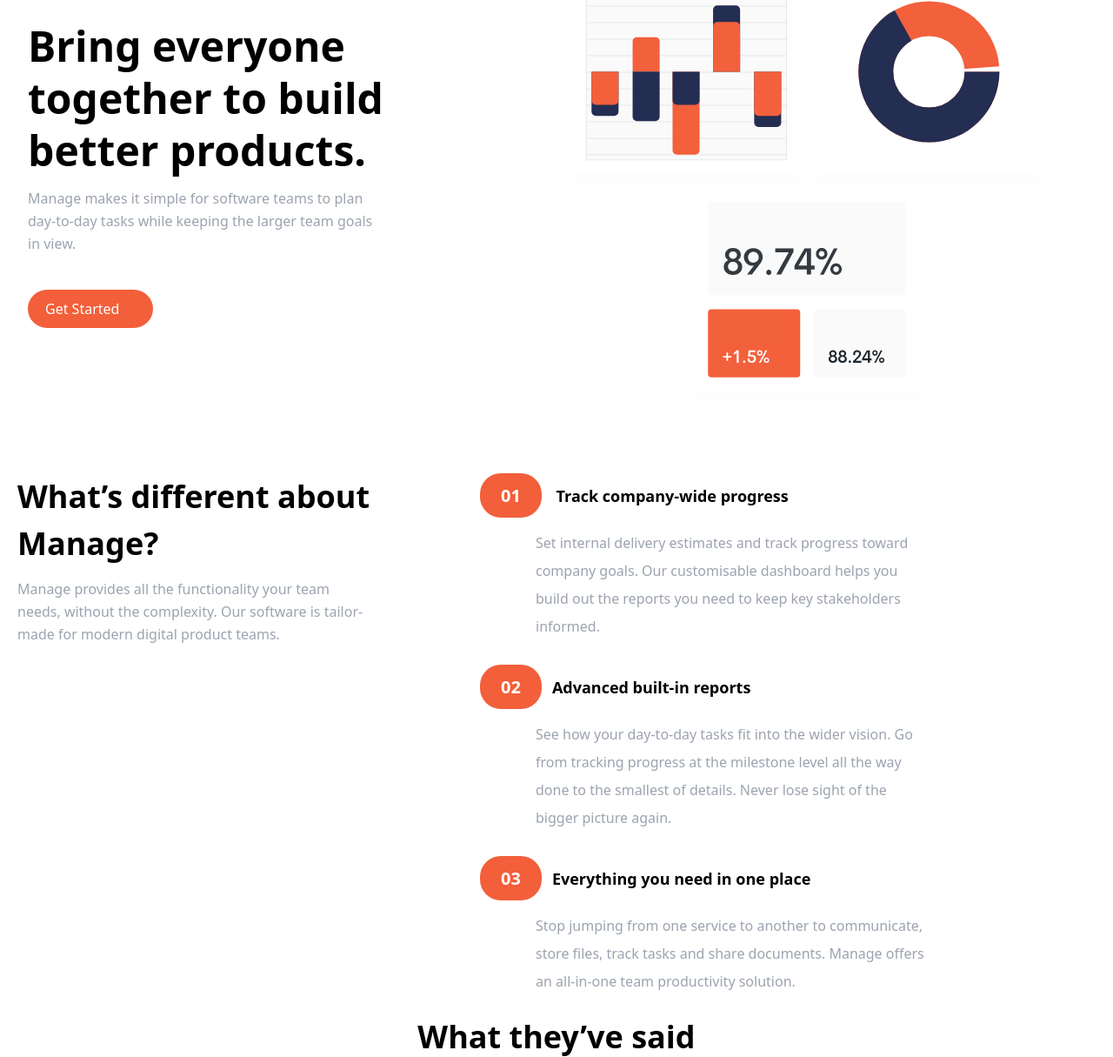
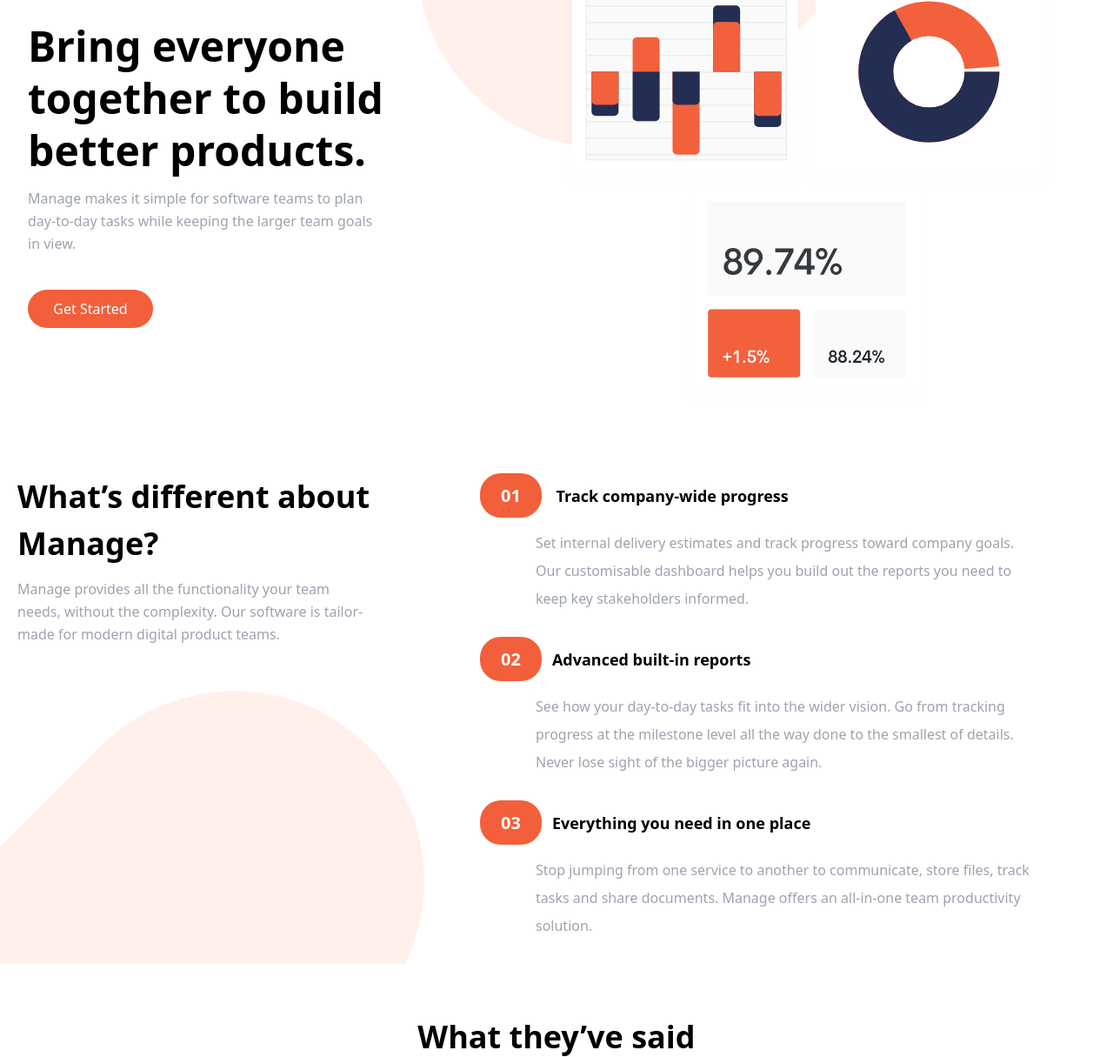
Before and after one commit to pramodreddypandiri/manage-landing-page, a website: page index.html in a window 1280 px wide. Shown: the part 189-1404 px from the top of the page at 87% size. Drawn offline with nearby package versions, Linux system fonts and the light colour scheme.

Commit message:
completd cmmit

```diff
--- a/index.html
+++ b/index.html
@@ -13,7 +13,7 @@
 
 </head>
 <body>
-  <section class="conatiner max-w-screen-xl mx-auto ">
+  <section class="conatiner-main max-w-screen-xl mx-auto ">
     <!-- Naviagtion bar -->
     <nav class="flex items-center justify-between m-5 p-2">
       <div class="logo">
@@ -43,7 +43,7 @@
         <h1 class=" md:mt-5 font-bold text-center text-5xl md:text-left md:leading-tight leading-normal">Bring everyone together to build better products.</h1>
         <p class=" text-base text-left py-3 w-4/5 mx-auto text-gray-400 leading-relaxed md:m-0">Manage makes it simple for software teams to plan day-to-day
           tasks while keeping the larger team goals in view.</p>
-        <a href="#" class="md:mt-7 hero-btn text-white flex justify-center md:justify-start md:m-0 mx-auto my-3 w-36 p-2.5 px-5 rounded-3xl hover:bg-orange-500">Get Started</a>
+        <a href="#" class="md:mt-7 hero-btn text-white  flex justify-center  md:m-0 mx-auto my-3 w-36 p-2.5 px-5 rounded-3xl hover:bg-orange-500">Get Started</a>
       </div>
     </section>
     <section class="hero-two flex  flex-col md:flex-row mx-auto mt-16">
@@ -53,7 +53,7 @@
           the complexity. Our software is tailor-made for modern digital
           product teams.</p>
       </div>
-      <div class="features mt-12 md:mt-0 md:w-2/5 md:items-end">
+      <div class="features mt-12 md:mt-0 md:w-1/2 md:items-end">
         <div class="feature mb-4">
           <div class="feature-title text-lg font-bold  rounded-l-3xl py-3 flex-row items-center"> <span class="number text-white text-xl p-3 px-6 mr-3 rounded-3xl">01</span> Track company-wide progress</div>
           <p class="feature-content  text-base py-3 md:ml-16  text-gray-400 leading-loose">Set internal delivery estimates and track progress toward company
@@ -76,7 +76,7 @@
 
     </section>
     <section class="feedback  w-11/12 mx-auto">
-      <h1 class="text-center font-bold text-2xl md:text-4xl mb-16">What they’ve said</h1>
+      <h1 class="text-center font-bold text-2xl md:mt-16 md:mb-6 md:text-4xl mb-16">What they’ve said</h1>
       <div class="cards flex flex-col space-y-16 md:flex-row md:justify-around md:flex-wrap w-full ">
         <div class="card flex flex-col md:mt-16 items-center p-6 space-y-6 rounded-lg bg-slate-200 md:w-2/5">
           <img class="anishali w-16 -mt-14" src="/images/avatar-anisha.png" alt="anishali">
@@ -187,7 +187,7 @@
                 placeholder="Updated in your inbox"
               />
               <button
-                class="px-6 py-2 form-btn text-white rounded-full bg-brightRed hover:bg-brightRedLight focus:outline-none"
+                class="px-6 py-2 form-btn text-white rounded-full hover:bg-orange-500 bg-brightRed hover:bg-brightRedLight focus:outline-none"
               >
                 Go
               </button>
--- a/style.css
+++ b/style.css
@@ -1,5 +1,19 @@
+.container-main{
 
+}
+body{
+    background: url(/images/bg-tablet-pattern.svg);
+    background-repeat: no-repeat;
+    background-position:-70% -5%;
+    background-size: 600px;
 
+}
+.hero-two{
+    background: url(/images/bg-tablet-pattern.svg);
+    background-repeat: no-repeat;
+    background-size: 600px;
+    background-position:-80% 50%;
+}
 .menu-btn{
     background-color:#f25f3a ;
 }
@@ -24,6 +38,27 @@
     }
     footer{
         background-color:#1d1e25;
+
+    }
+    body{
+        background: url(/images/bg-tablet-pattern.svg);
+        background-repeat: no-repeat;
+        background-position: 100% -25%;
+        background-size: 800px;
+
+
+    }
+    section .hero-two{
+        background: url(/images/bg-tablet-pattern.svg);
+        background-repeat: no-repeat;
+        background-position: -70% -100%;
+
+    }
+    .simplify{
+        background-color:#f25f3a;
+        background-image: url(/images/bg-simplify-section-desktop.svg);
+        background-repeat: no-repeat;
+        background-position: -100% 50%;
 
     }
 
@@ -56,12 +91,20 @@
 .feedback .hero-btn{
     background-color:#f25f3a;
 }
+
+.simplify .hero-btn{
+    background-color: #ffffff;
+    color: #f25f3a;
+}
 .simplify{
     background-color:#f25f3a;
 }
-.simplify .hero-btn{
-    background-color: #ffffff;
-    color: #f25f3a;
+.simplify{
+    background-color:#f25f3a;
+    background-image: url(/images/bg-simplify-section-desktop.svg);
+    background-repeat: no-repeat;
+    background-position: ;
+
 }
 footer{
     background-color: #1d1e25;
```
Also changed, not shown: README.md, 1 other file.
